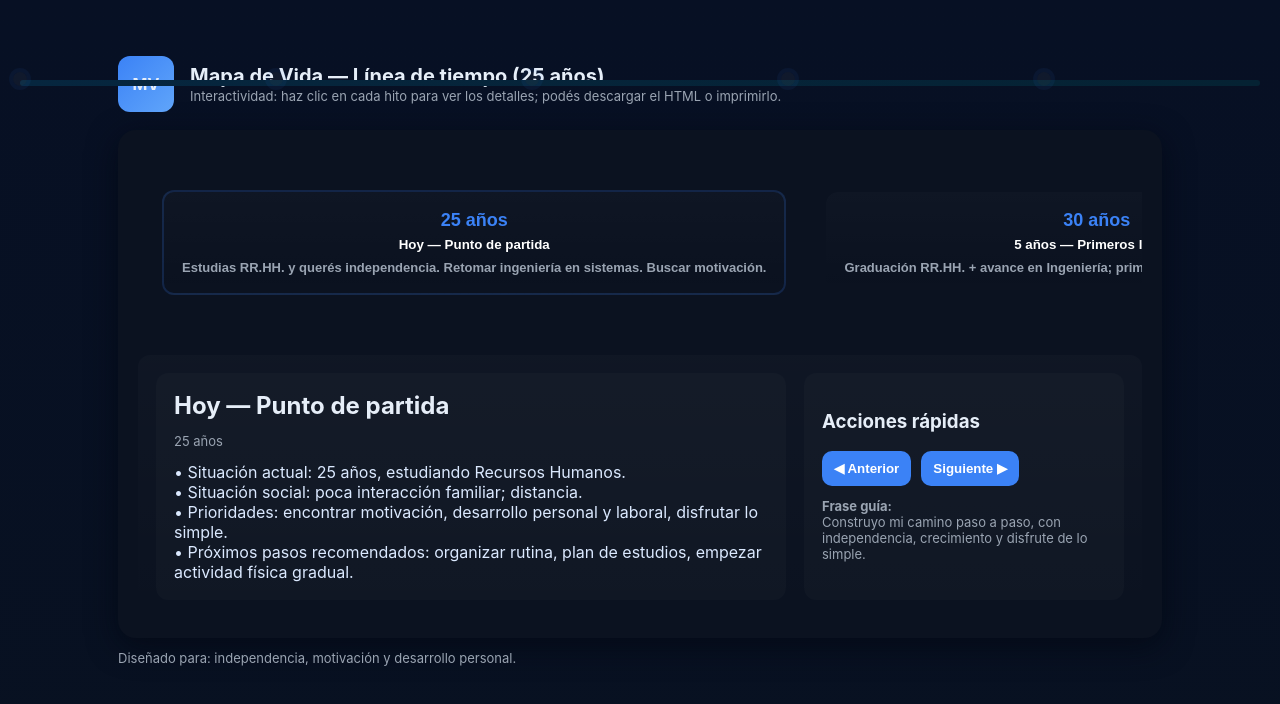
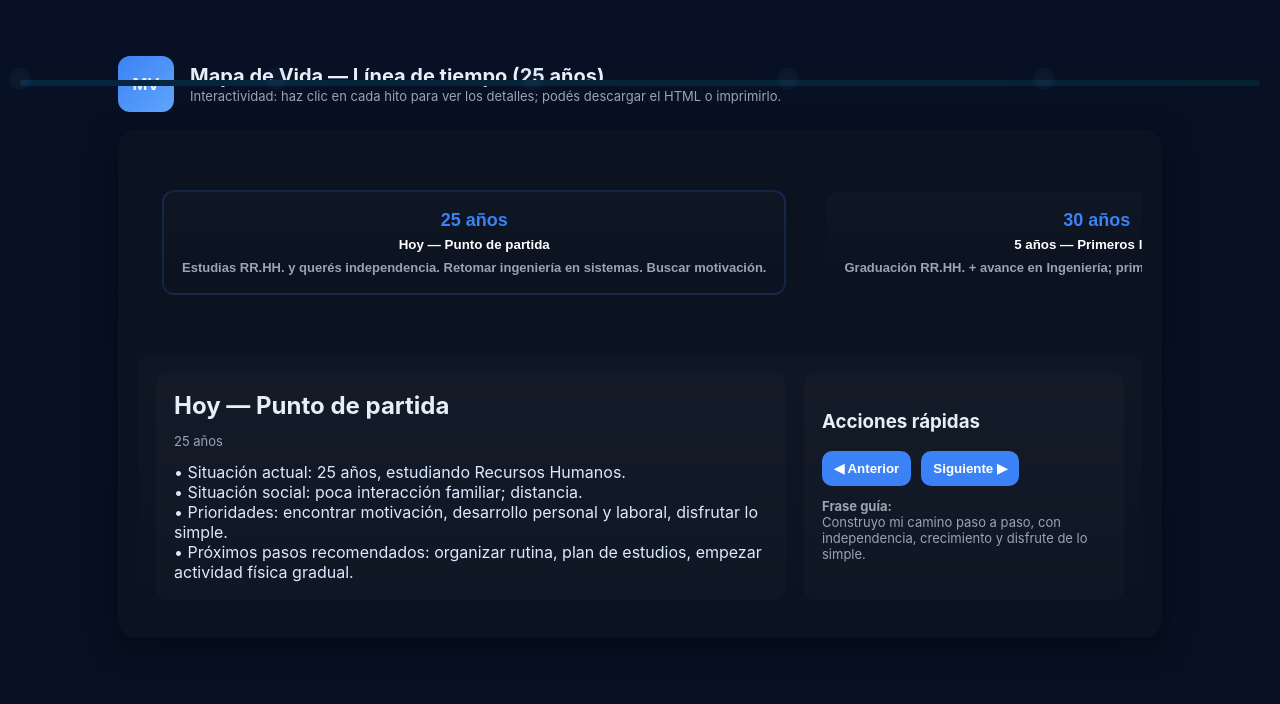
Before and after one commit to salashernan814/HernanSalas, a plain HTML site: page Index.html in a window 1280 px wide. Shown: the top 704 px of the page. Drawn offline with Linux system fonts and the light colour scheme.

Commit message:
Update Index.html

```diff
--- a/Index.html
+++ b/Index.html
@@ -79,7 +79,7 @@
 
     </section>
 
-    <footer style="margin-top:12px;color:var(--muted);font-size:13px">Diseñado para: independencia, motivación y desarrollo personal.</footer>
+
   </div>
 
   <script>
```
